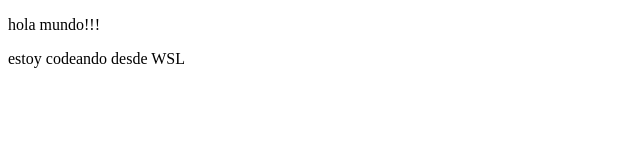
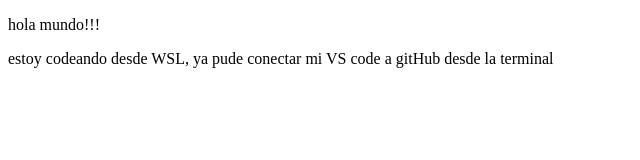
Before and after one commit to jomaso23/proyectoDemosCursoPrework, a plain HTML site: page index.html in a window 1280 px wide. Shown: the whole page, without its empty margins (0-640 px from the left). Drawn offline with Linux system fonts and the light colour scheme.

Commit message:
conexcion exitosa a gitHub

```diff
--- a/index.html
+++ b/index.html
@@ -8,6 +8,6 @@
 </head>
 <body>
     <p>hola mundo!!!</p>
-    <p>estoy codeando desde WSL</p>
+    <p>estoy codeando desde WSL, ya pude conectar mi VS code a gitHub desde la terminal</p>
 </body>
 </html>
```
